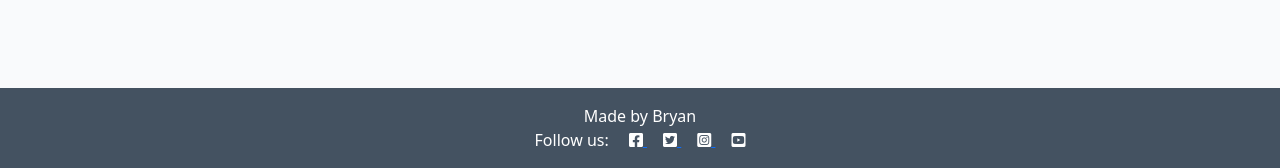
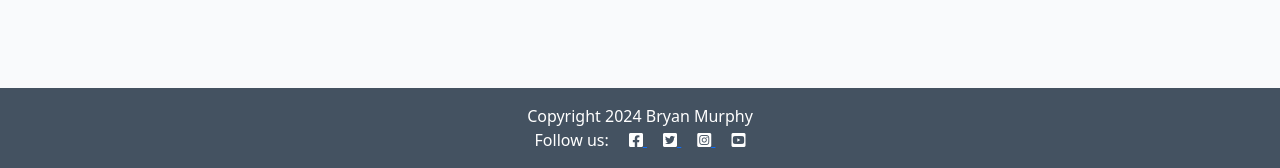
Before and after one commit to chipsandbeans/Django-Final-Project, a Django app: page /create/ in a window 1280 px wide. Shown: the part 632-800 px from the top of the page. Run offline with Django 4.2, Linux system fonts and the light colour scheme.

Commit message:
added the styling to the meal detail page, extends base.html

```diff
--- a/crm/templates/crm/meal_form.html
+++ b/crm/templates/crm/meal_form.html
@@ -1,11 +1,12 @@
+{% extends 'base.html' %}
+
+{% block content %}
+
 <!DOCTYPE html>
 <html>
 <head>
     <title>Create Meal</title>
 </head>
-{% extends 'base.html' %}
-
-{% block content %}
 
 <body>
     <h1>Create a New Meal</h1>
@@ -19,3 +20,7 @@
 </html>
 
 {% endblock %}
+
+{% block copyright %}
+Copyright 2024 Bryan Murphy
+{% endblock %}
```
Also changed, not shown: crm/templates/crm/meal_detail.html (+10 -0 lines).
